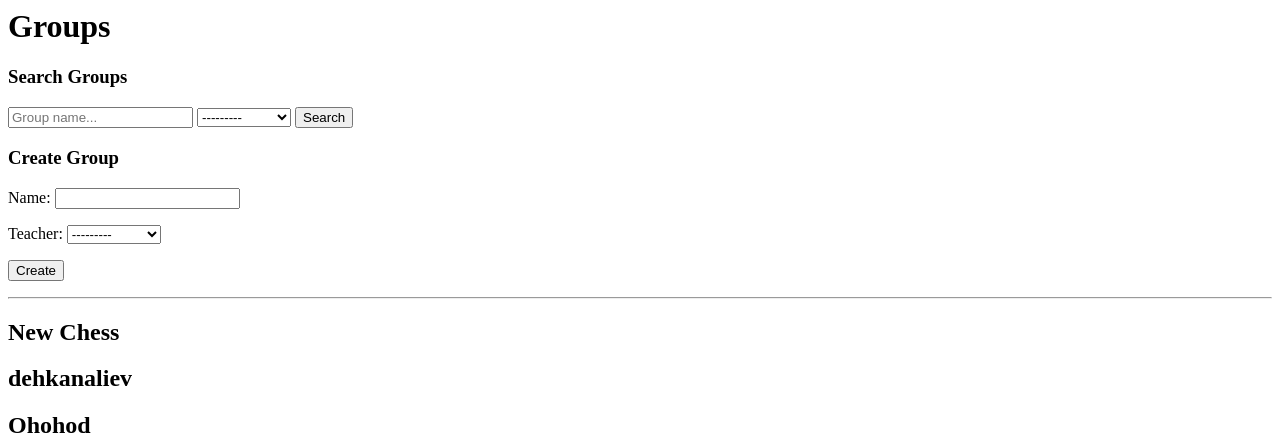
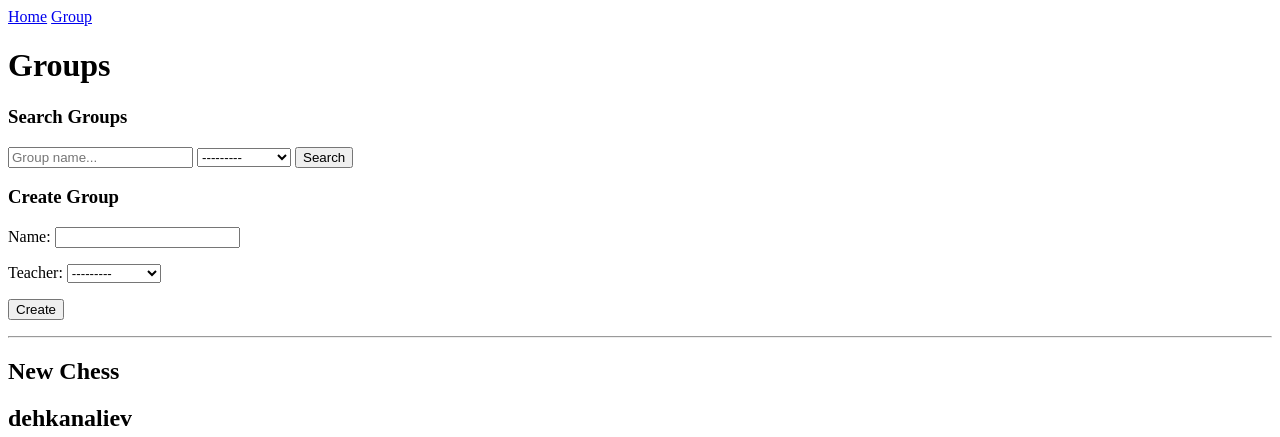
Before and after one commit to dehkonaliev/Hogwarts, a Django app: page /manager/groups in a window 1280 px wide. Shown: the top 437 px of the page. Run offline with Django 5.2, Linux system fonts and the light colour scheme; a user stored in the database is signed in; data comes from the database, SQL or seed files in the repository.

```diff
--- a/home/urls.py
+++ b/home/urls.py
@@ -1,6 +1,7 @@
 from django.urls import path
-from .views import no_access
+from .views import no_access, home_page
 
 urlpatterns = [
+    path('', home_page, name='home'),
     path('no-access', no_access, name='no-access')
 ]
--- a/home/views.py
+++ b/home/views.py
@@ -1,5 +1,9 @@
 from django.shortcuts import render
 
-# Create your views here.
+
+def home_page(request):
+    return render(request, 'manager/mg-home.html')
+
+
 def no_access(request):
     return render(request, 'utils/no-access.html')
--- a/templates/manager/group-list.html
+++ b/templates/manager/group-list.html
@@ -1,3 +1,7 @@
+
+{% extends 'mg-base.html' %}
+
+{% block content %}
 <h1>Groups</h1>
 
 <h3>Search Groups</h3>
@@ -22,3 +26,5 @@
 
     <h2>{{group.teacher}}</h2>
 {% endfor %}
+
+{% endblock %}
--- /dev/null
+++ b/templates/mg-base.html
@@ -0,0 +1,6 @@
+<a href="{% url 'home' %}">Home</a>
+<a href="{% url 'mg-group-list' %}">Group</a>
+
+{% block content %}
+
+{% endblock %}
```
Also changed, not shown: templates/manager/mg-home.html (added, +8 -0 lines).
